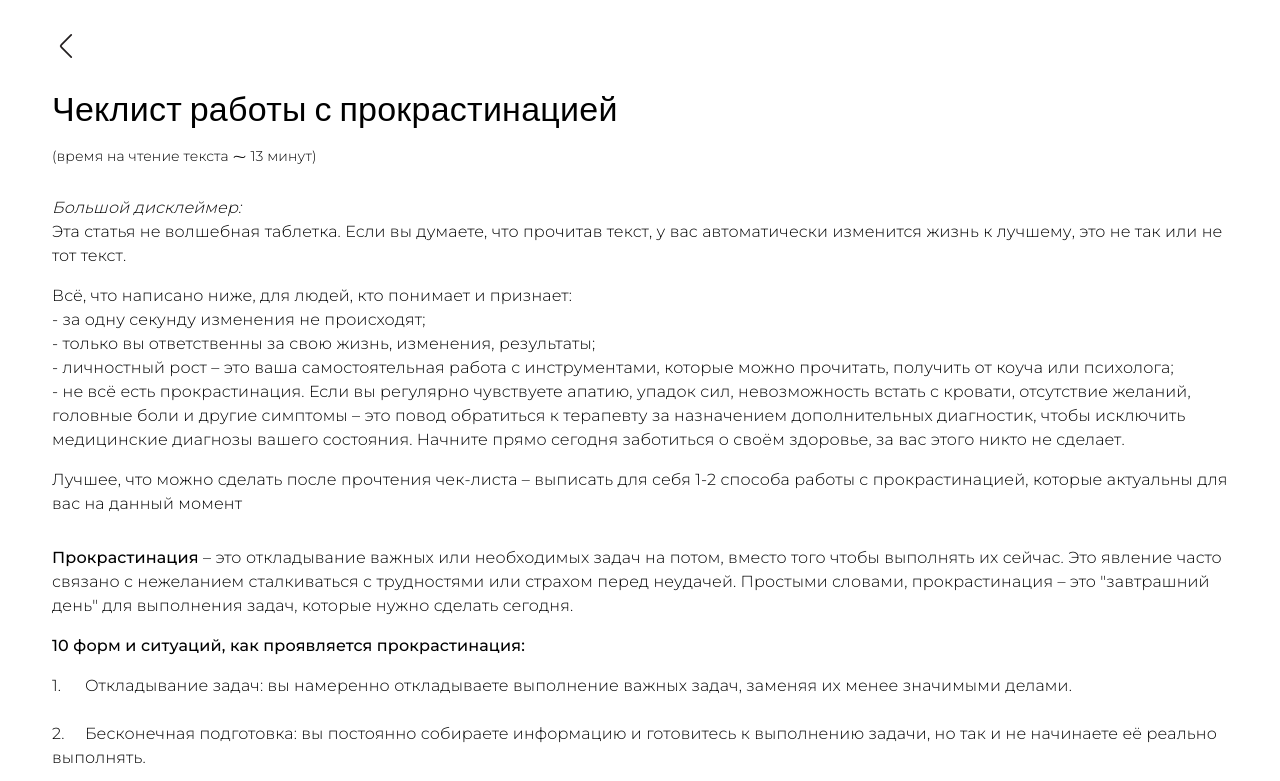
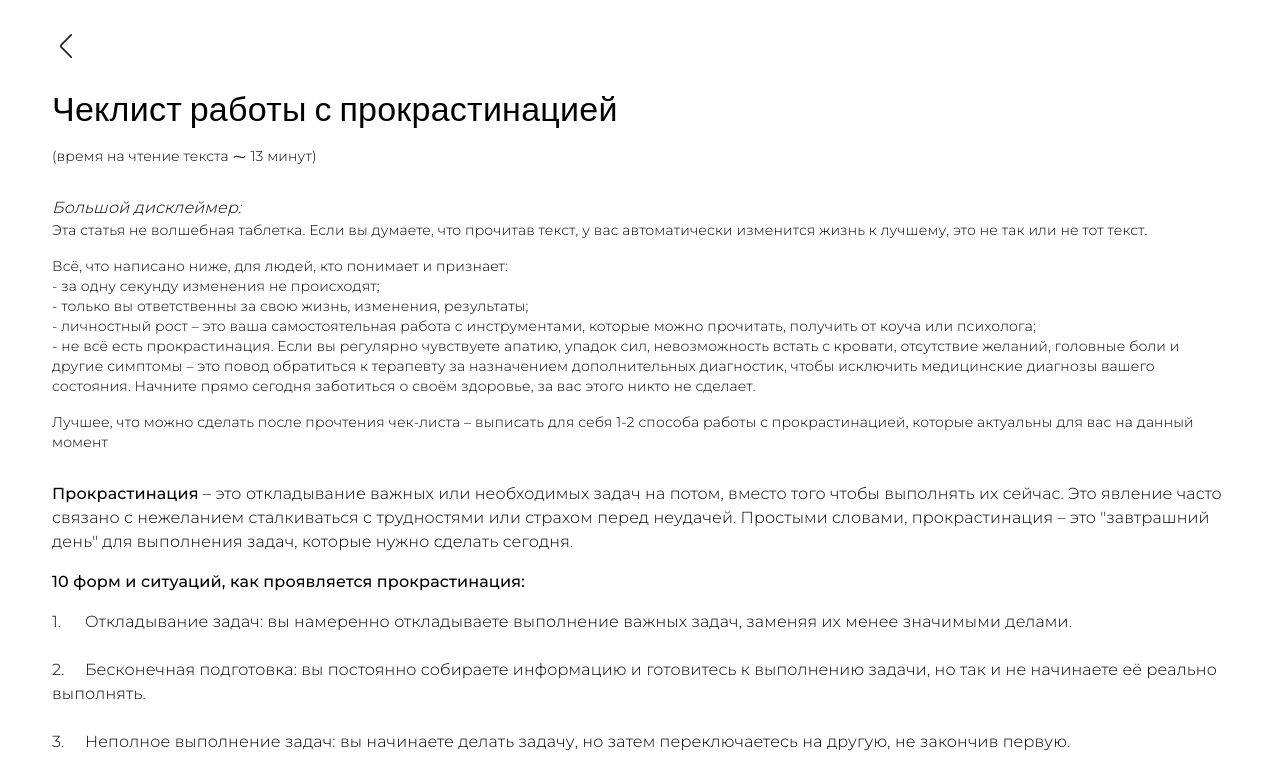
Before and after one commit to aiekseu/basalgina-psy, a Next.js app: page /procrastination in a window 1280 px wide. Shown: the top 781 px of the page. Built offline with nearby package versions, Linux system fonts and the light colour scheme.

Commit message:
make disclaimer smaller

```diff
--- a/src/procrastination-page/1-disclaimer.js
+++ b/src/procrastination-page/1-disclaimer.js
@@ -11,18 +11,18 @@ const ProcrastinationDisclaimer = props => {
 				<Paragraph>
 					<i>Большой дисклеймер:</i>
 				</Paragraph>
-				<Paragraph mt={0}>
+				<Paragraph mt={0} variant={'body2'}>
 					Эта статья не волшебная таблетка. Если вы думаете, что прочитав текст, у вас автоматически изменится жизнь к
 					лучшему, это не так или не тот текст.
 				</Paragraph>
-				<Paragraph>
+				<Paragraph variant={'body2'}>
 					{`Всё, что написано ниже, для людей, кто понимает и признает:
 - за одну секунду изменения не происходят;
 - только вы ответственны за свою жизнь, изменения, результаты;
 - личностный рост – это ваша самостоятельная работа с инструментами, которые можно прочитать, получить от коуча или психолога;
 - не всё есть прокрастинация. Если вы регулярно чувствуете апатию, упадок сил, невозможность встать с кровати, отсутствие желаний, головные боли и другие симптомы – это повод обратиться к терапевту за назначением дополнительных диагностик, чтобы исключить медицинские диагнозы вашего состояния. Начните прямо сегодня заботиться о своём здоровье, за вас этого никто не сделает.`}
 				</Paragraph>
-				<Paragraph>
+				<Paragraph variant={'body2'}>
 					Лучшее, что можно сделать после прочтения чек-листа – выписать для себя 1-2 способа работы с прокрастинацией,
 					которые актуальны для вас на данный момент
 				</Paragraph>
```
